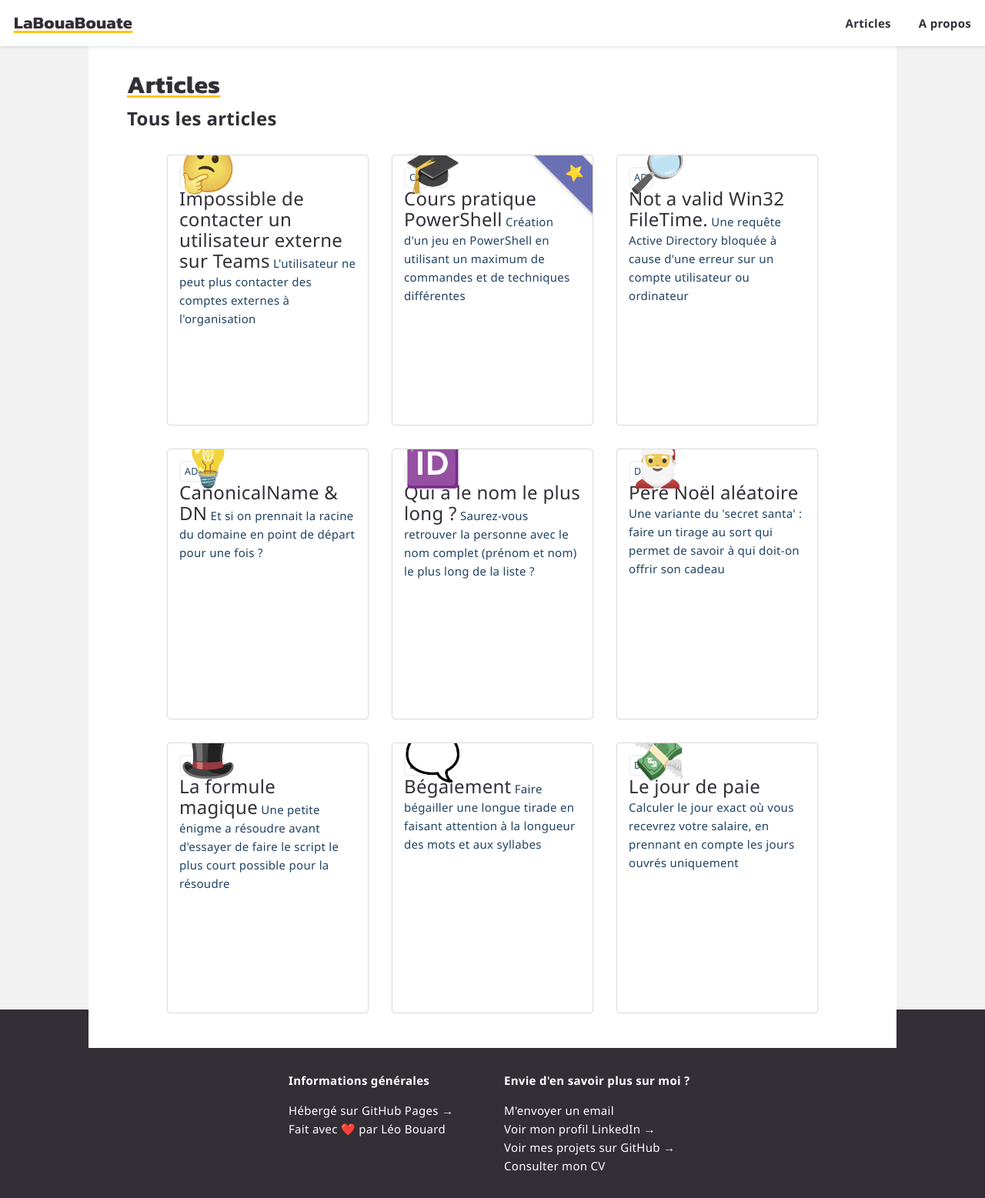
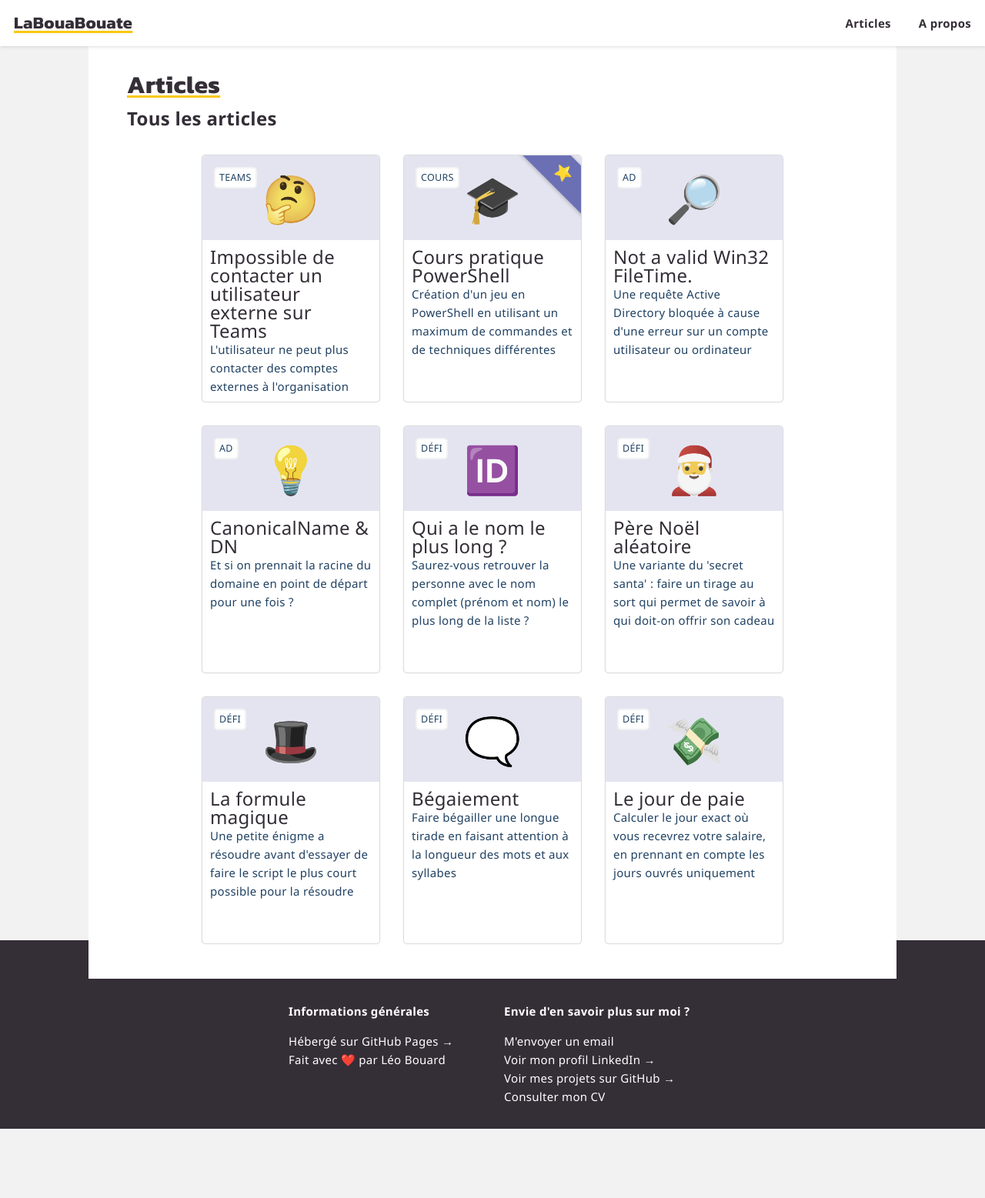
Before and after one commit to leobouard/leobouard.github.io, a Jekyll site: the page built from blog.md, in a window 1280 px wide. Shown: the whole page at 77% size. Built offline with Jekyll 4.4.1, drawn with Linux system fonts in a browser that asks for light colours; some web fonts are replaced; after the commit the page ends 1467 px from its top, so only the background shows below that.

Commit message:
Update posts.scss

```diff
--- a/assets/css/posts.scss
+++ b/assets/css/posts.scss
@@ -14,7 +14,6 @@ article {
     flex: 1;
     flex-basis: 200px;
     border-radius: 5px;
-    padding: 15px;
     border: 1px solid #ddd;
     box-shadow: 0 0 1px 0 #00000040;
     transition: all 150ms ease-in-out;
@@ -66,6 +65,22 @@ div.favoriteMarker {
     font-size: 20px;
 }
 
+div.articleThumbnail {
+    background: #E4E4F1;
+    height: 110px;
+    display: flex;
+    justify-content: center;
+    align-items: center;
+}
+
+div.articleText {
+    padding: 10px;
+}
+
+div.articleText > span {
+    display: block;
+}
+
 .articleIcon {
     text-align: center;
     font-size: 60px;
@@ -73,19 +88,6 @@ div.favoriteMarker {
     user-select: none;
     filter: grayscale(0.3);
     transition: all 150ms ease-in-out;
-}
-
-.articleButton {
-    position: absolute;
-    bottom: 15px;
-    right: 15px;
-    padding: 5px 12px;
-    border-radius: 5px;
-}
-
-.articleButton:hover {
-    text-decoration: underline;
-    color: #fff;
 }
 
 .postBanner {
```
